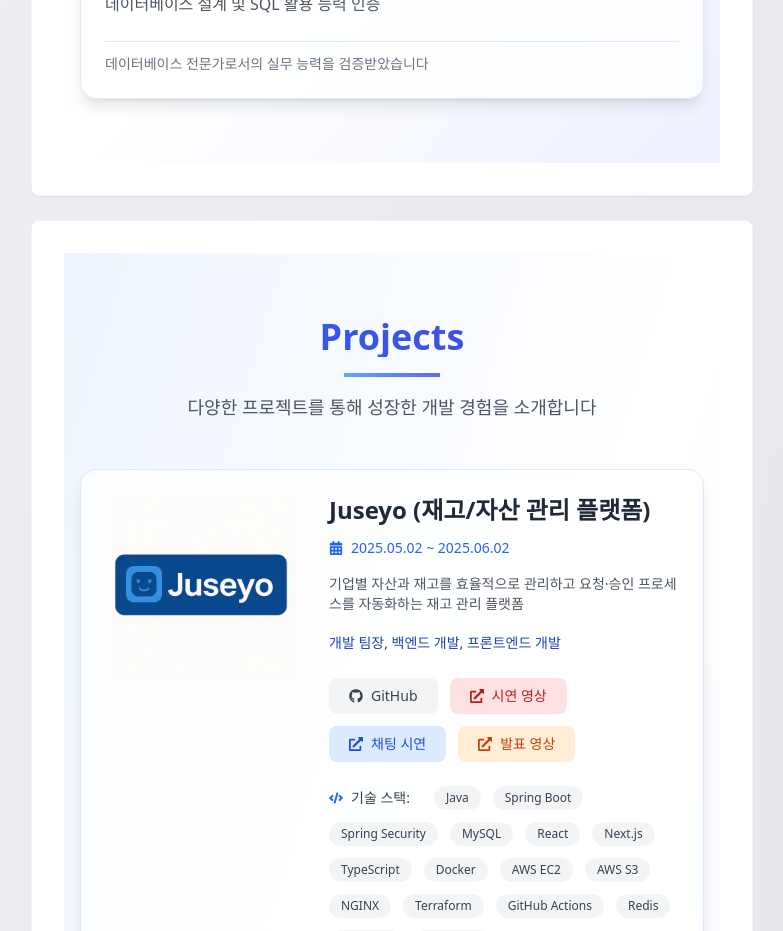
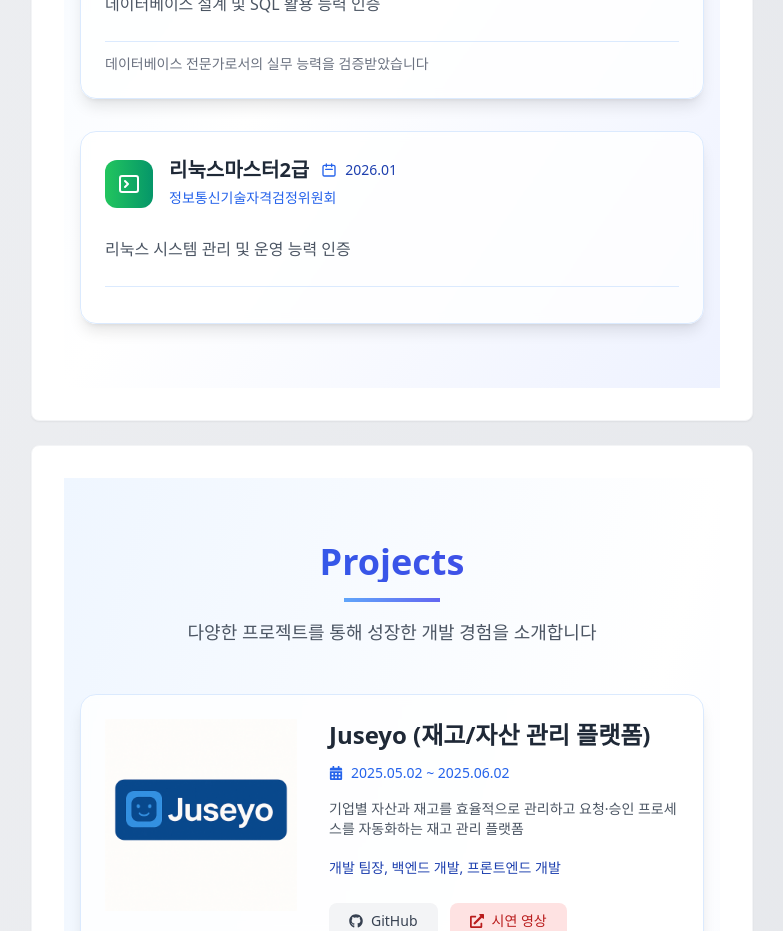
Before and after one commit to treejh/portfolio, a Next.js app: page / in a window 1280 px wide. Shown: the part 5160-6091 px from the top of the page, without its empty margins (463-1246 px from the left). Built offline with nearby package versions, Linux system fonts and the light colour scheme.

Commit message:
reafctor : 리눅스 마스터 추가)

```diff
--- a/src/components/Certificates.tsx
+++ b/src/components/Certificates.tsx
@@ -42,6 +42,27 @@ export default function Certificates() {
         </svg>
       ),
     },
+        {
+      title: "리눅스마스터2급",
+      issuer: "정보통신기술자격검정위원회",
+      date: "2026.01",
+      description: "리눅스 시스템 관리 및 운영 능력 인증",
+      icon: (
+        <svg
+          className="w-6 h-6 text-white"
+          fill="none"
+          viewBox="0 0 24 24"
+          stroke="currentColor"
+        >
+          <path
+            strokeLinecap="round"
+            strokeLinejoin="round"
+            strokeWidth={2}
+            d="M8 9l3 3-3 3M21 6v12a2 2 0 01-2 2H5a2 2 0 01-2-2V6a2 2 0 012-2h14a2 2 0 012 2z"
+          />
+        </svg>
+      ),
+    },
   ];
 
   return (
@@ -71,7 +92,9 @@ export default function Certificates() {
                   className={`p-3 rounded-xl mr-4 ${
                     idx === 0
                       ? "bg-gradient-to-r from-blue-500 to-blue-600"
-                      : "bg-gradient-to-r from-indigo-500 to-purple-600"
+                      : idx === 1
+                      ? "bg-gradient-to-r from-indigo-500 to-purple-600"
+                      : "bg-gradient-to-r from-green-500 to-emerald-600"
                   }`}
                 >
                   {cert.icon}
```
